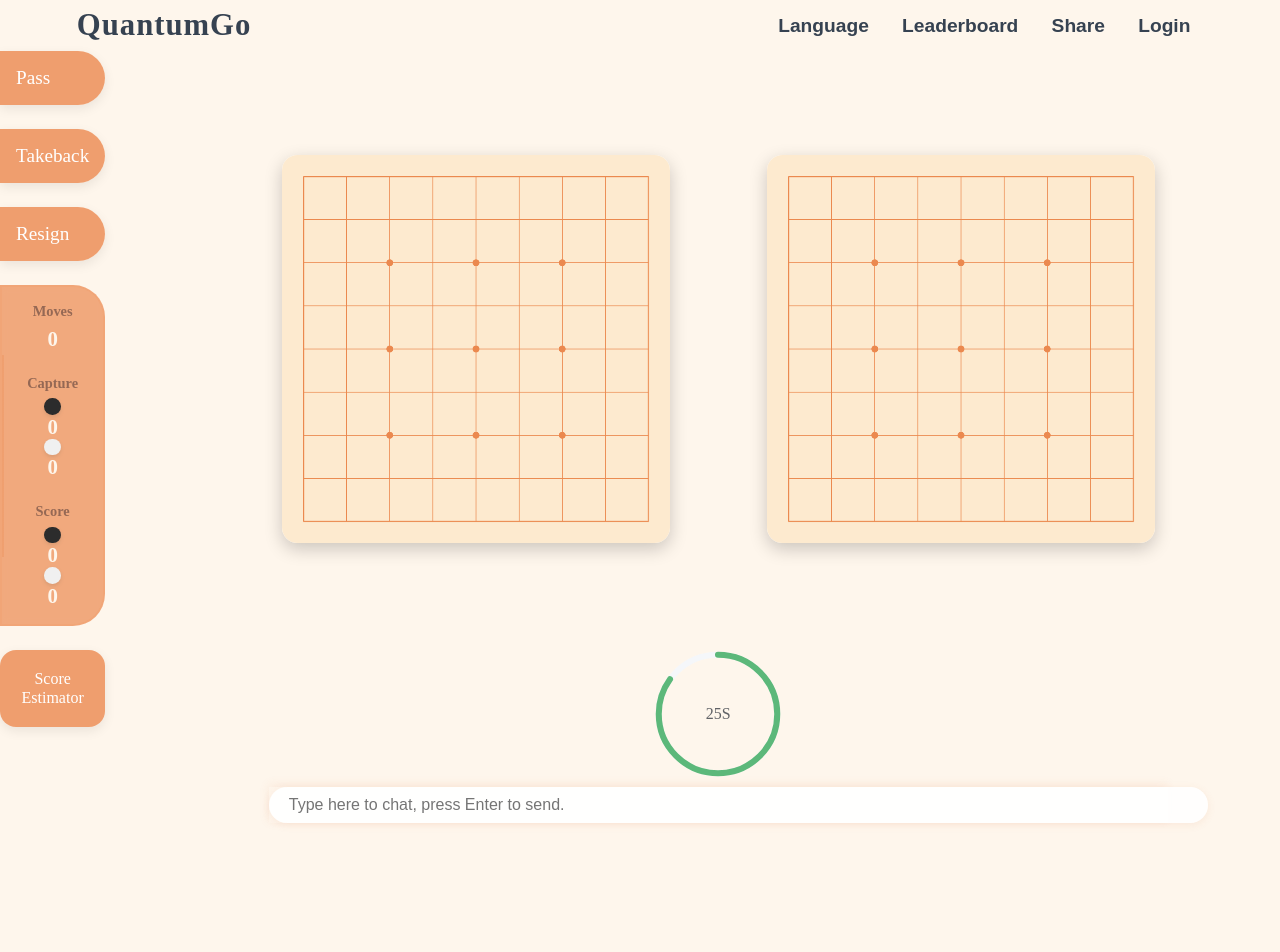
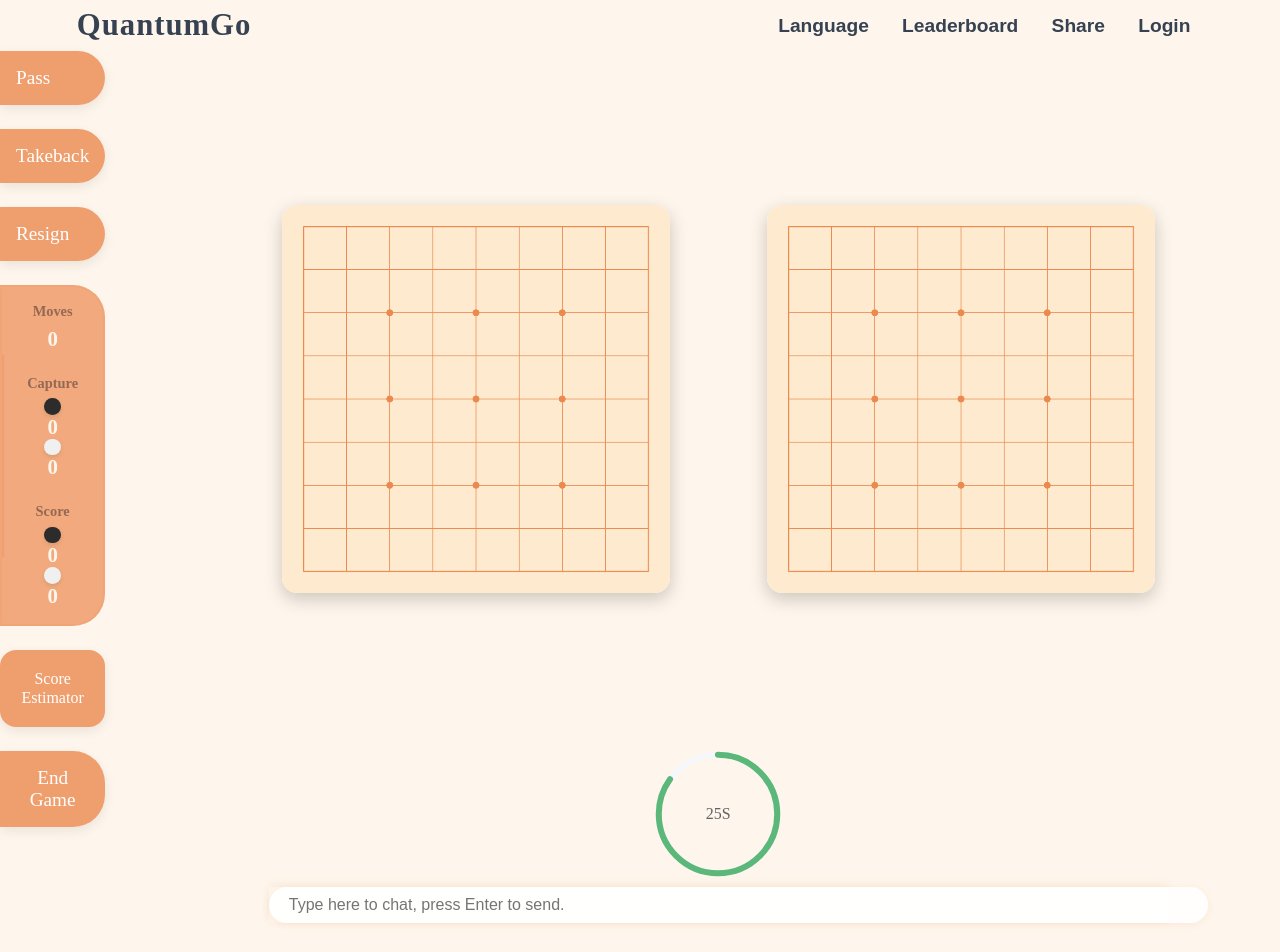
Before and after one commit to DeepBrainTech/QuantumGo, a Vue app in the folder frontend/quantum-go-web-master/: page /ai/1 in a window 1280 px wide. Shown: the top 952 px of the page. Before the commit the page ends 855 px from the top, so only its background shows below. Built offline with nearby package versions, Linux system fonts and the light colour scheme.

Commit message:
增加end game 方便测试

```diff
--- a/frontend/quantum-go-web-master/src/views/AIPage/index.scss
+++ b/frontend/quantum-go-web-master/src/views/AIPage/index.scss
@@ -44,9 +44,11 @@ $secondary-color: rgba(235, 137, 79, 0.7);
         animation: btnSlide 0.7s ease 0.9s forwards
       }
 
-      // 新增了“Score Estimator”按钮后，Score 面板成为第5项，需要补充动画以显现
       &:nth-child(5) {
         animation: btnSlide 0.7s ease 1.1s forwards
+      }
+      &:nth-child(6) {
+        animation: btnSlide 0.7s ease 1.3s forwards
       }
 
       &.btn {
--- a/frontend/quantum-go-web-master/src/views/AIPage/index.vue
+++ b/frontend/quantum-go-web-master/src/views/AIPage/index.vue
@@ -23,6 +23,7 @@
       <div class="item btn score-estimator-btn" @click="estimateScore" :disabled="estimatingScore">
         {{ estimatingScore ? lang.text.room.estimating : (showScoreEstimate ? 'Hide Estimate' : lang.text.room.score_estimator) }}
       </div>
+      <div class="item btn end-game-btn" @click="endGameNow">End Game</div>
     </div>
     <div class="body">
       <div v-if="stoneRemovalPhase" class="stone-removal-bar">
@@ -60,7 +61,7 @@
       </div>
       <div class="battle">
         <div class="board-box">
-          <board-component class="board" info="board1" :can="true" :callback="onBoardClick"
+          <board-component class="board" info="board1" :can="!stoneRemovalPhase" :callback="onBoardClick"
             :show-score-estimate="showScoreEstimate && !stoneRemovalPhase"
             :score-estimate-data="scoreEstimateData1"
             :stone-removal-mode="stoneRemovalPhase"
@@ -68,7 +69,7 @@
             @toggleRemoval="onToggleRemoval" />
         </div>
         <div class="board-box">
-          <board-component class="board" info="board2" :can="true" :callback="onBoardClick"
+          <board-component class="board" info="board2" :can="!stoneRemovalPhase" :callback="onBoardClick"
             :show-score-estimate="showScoreEstimate && !stoneRemovalPhase"
             :score-estimate-data="scoreEstimateData2"
             :stone-removal-mode="stoneRemovalPhase"
@@ -533,6 +534,7 @@ const getAIMove = async (): Promise<{ kind: 'move' | 'pass' | 'resign', position
 
 // AI下棋
 const makeAIMove = async () => {
+  if (stoneRemovalPhase.value) { return; }
   if (game.value.status !== 'playing' || game.value.round) {
     return; // 不是AI的回合
   }
@@ -646,6 +648,7 @@ const makeAIMove = async () => {
 
 // 棋盘点击处理
 const onBoardClick = (position: string, board: string) => {
+  if (stoneRemovalPhase.value) { return; }
   // 只有在玩家回合且AI不在思考时才允许下棋
   if (!game.value.round || isAIThinking.value) {
     return;
@@ -657,6 +660,7 @@ const onBoardClick = (position: string, board: string) => {
 
 // 玩家下棋
 const putChess = async (position: string) => {
+  if (stoneRemovalPhase.value) { return; }
   // 玩家下棋，停止倒计时
   stopTimer();
 
@@ -701,6 +705,7 @@ const putChess = async (position: string) => {
 
 // 悔棋
 const backChess = async () => {
+  if (stoneRemovalPhase.value) { return; }
   if (!game.value.round) {
     ElMessage.warning({ message: lang.value.text.room.not_round, grouping: true });
     return;
@@ -716,6 +721,7 @@ const backChess = async () => {
 
 // 认输
 const resign = () => {
+  if (stoneRemovalPhase.value) { return; }
   ElMessageBox.confirm(lang.value.text.room.resign_confirm, lang.value.text.index.confirm, {
     confirmButtonText: lang.value.text.index.confirm,
     cancelButtonText: lang.value.text.index.cancel,
@@ -729,6 +735,7 @@ const resign = () => {
 
 // 弃权
 const passChess = () => {
+  if (stoneRemovalPhase.value) { return; }
   if (!game.value.round) {
     ElMessage.warning({ message: lang.value.text.room.not_round, grouping: true });
     return;
@@ -805,6 +812,14 @@ const acceptRemoval = () => {
   ElMessageBox.alert(text, lang.value.text.room.finish_title, { confirmButtonText: 'OK' });
 };
 
+// 一键终局：进入点目并自动标注死子，但不自动接受
+//（AI 默认已接受，玩家需手动点击 Accept 完成结算）
+const endGameNow = async () => {
+  stopTimer();
+  await enterStoneRemoval();
+  // 保留在点目阶段，等待玩家手动点击 Accept
+};
+
 // 发送消息
 const sendMessage = async () => {
   if (!input.value) {
```
